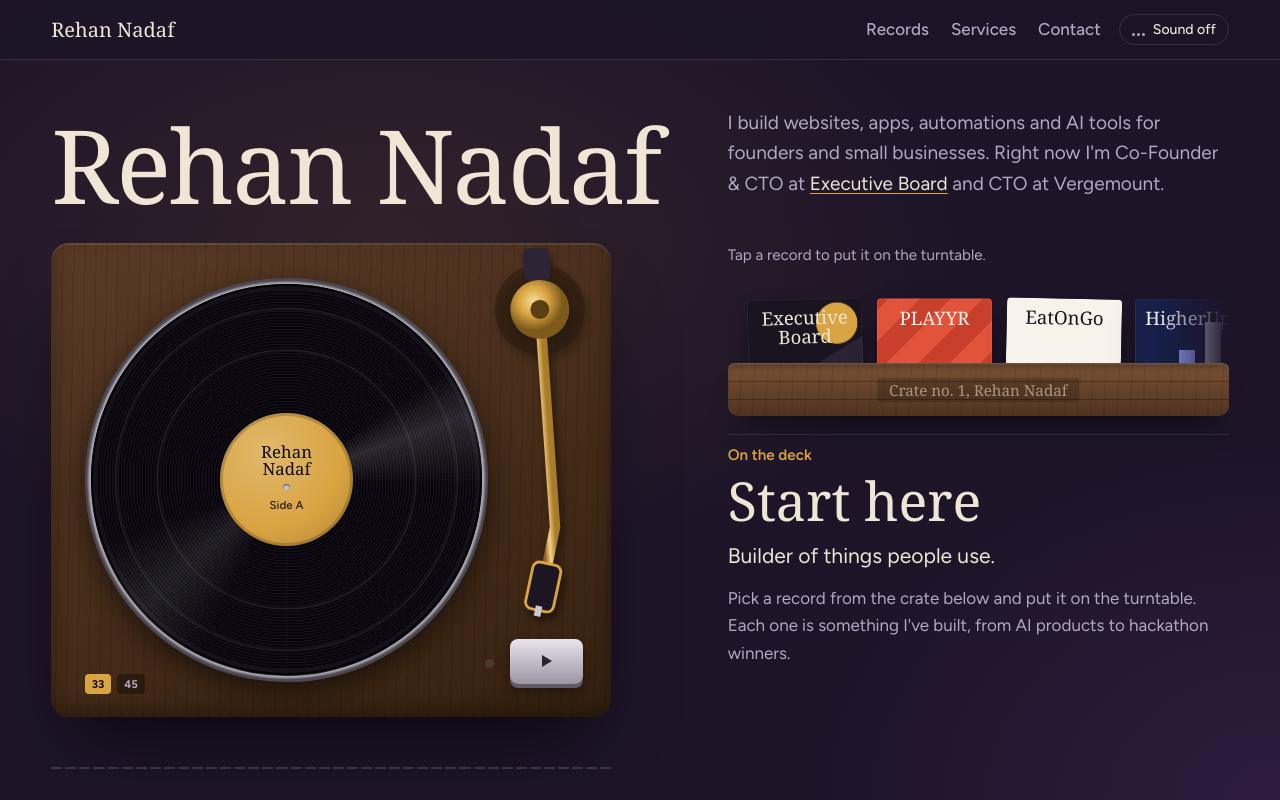
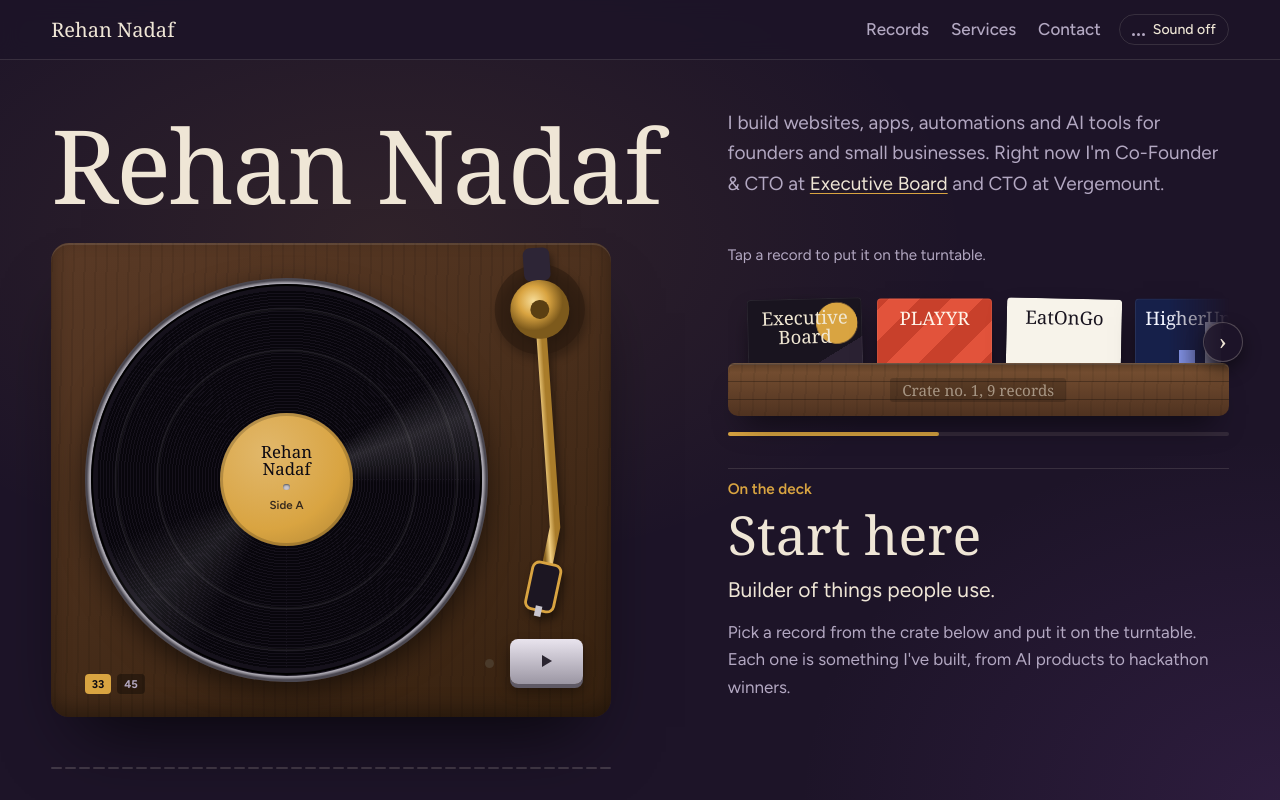
Before and after one commit to rehancodes-web/portfolio, a plain HTML site: page index.html in a window 1280 px wide. Shown: the top 800 px of the page. Drawn offline with Linux system fonts and the light colour scheme; a web font is replaced by a local one.

Commit message:
Scrollable crate, portfolio record, put1meet live link
Mouse wheel, arrow buttons, edge fades, scroll track and arrow keys for the crate. New narrated 'This record player' record. put1meet links to its GitHub Pages site. Safety net so a record always lands even if animation frames are throttled.

Co-Authored-By: Claude Opus 5.5 <noreply@anthropic.com>

```diff
--- a/app.js
+++ b/app.js
@@ -56,8 +56,8 @@
       tag: 'Hidden spots around Bangalore, and people going there.',
       desc: 'Find public ruins, quiet walks and lesser-known places around the city, plan by side of town, and meet people heading to the same spot. Built with an "explore without making it worse" ethic.',
       points: ['Curated spots by area of the city', 'Accounts, follows, meet groups and direct messages', 'Community submissions for new spots'],
-      stack: ['JavaScript', 'Supabase', 'PostgreSQL', 'Vercel'],
-      link: '', color: '#3FA37A',
+      stack: ['JavaScript', 'Supabase', 'PostgreSQL', 'GitHub Pages'],
+      link: 'https://rehancodes-web.github.io/put1meet/put1meet/', linkText: 'Explore put1meet', color: '#3FA37A',
       art: 'repeating-radial-gradient(circle at 30% 70%, #2F8F67 0 10px, #3FA37A 10px 22px)',
       ink: '#F2FFF7', w: 90, key: 7, tempo: 80
     },
@@ -94,6 +94,18 @@
       link: '', color: '#2FB7C4',
       art: 'conic-gradient(#2FB7C4 0 25%, #12434A 0 50%, #2FB7C4 0 75%, #12434A 0) 0 0 / 50% 50%',
       ink: '#F0FEFF', w: 140, key: -5, tempo: 90
+    },
+    {
+      id: 'portfolio', name: 'This record player', short: 'Portfolio', year: '2026',
+      role: 'Designer & developer',
+      tag: 'The site you\'re on right now.',
+      desc: 'A portfolio built as a working turntable. Pull a record out of the crate, drop it on the deck, and the narrator tells you the story behind the project.',
+      points: ['Drag-and-drop records with a custom cursor, tap-to-play on phones', 'Scratchable platter, tonearm and motor easing in plain JavaScript', 'Sound effects synthesised live with the Web Audio API, narration voiced with ElevenLabs'],
+      stack: ['HTML', 'CSS', 'JavaScript', 'Web Audio API', 'ElevenLabs', 'GitHub Pages'],
+      link: 'https://github.com/rehancodes-web/portfolio', linkText: 'See the code on GitHub',
+      color: '#C9B8E8',
+      art: 'radial-gradient(circle at 70% 40%, #0D0A12 0 26%, #C9B8E8 26.5% 29%, #0D0A12 29.5% 36%, transparent 36.5%), linear-gradient(160deg, #3B2A55, #1D1428)',
+      ink: '#EFE6D6', w: 110, key: 0, tempo: 84
     }
   ];
 
@@ -233,6 +245,44 @@
         <span class="crec-sleeve"><span>${esc(p.name)}</span></span>
       </button>
     </li>`).join('');
+
+  // ===== Crate scrolling: wheel, arrows, track, keyboard =====
+  const cratePrev = $('#cratePrev'), crateNext = $('#crateNext'), crateTrack = $('#crateScroll'), crateThumb = $('#crateThumb');
+  $('#crateCount').textContent = `Crate no. 1, ${PROJECTS.length} records`;
+  const crateMax = () => Math.max(0, crateEl.scrollWidth - crateEl.clientWidth);
+  function updateCrateScroll() {
+    const max = crateMax(), x = crateEl.scrollLeft, frac = Math.min(1, crateEl.clientWidth / crateEl.scrollWidth);
+    crateTrack.hidden = max <= 2;
+    crateThumb.style.width = `${frac * 100}%`;
+    crateThumb.style.transform = `translateX(${max ? (x / max) * (1 / frac - 1) * 100 : 0}%)`;
+    cratePrev.classList.toggle('is-hidden', x < 4);
+    crateNext.classList.toggle('is-hidden', x > max - 4);
+    crateEl.classList.toggle('fade-l', x > 4);
+    crateEl.classList.toggle('fade-r', x < max - 4);
+  }
+  crateEl.addEventListener('scroll', updateCrateScroll, { passive: true });
+  window.addEventListener('resize', updateCrateScroll);
+  requestAnimationFrame(updateCrateScroll);
+  const flip = dir => crateEl.scrollBy({ left: dir * crateEl.clientWidth * .7, behavior: reduceMotion ? 'auto' : 'smooth' });
+  cratePrev.addEventListener('click', () => flip(-1));
+  crateNext.addEventListener('click', () => flip(1));
+  // a vertical mouse wheel flips through the crate, then lets the page scroll at either end
+  crateEl.addEventListener('wheel', e => {
+    if (Math.abs(e.deltaY) <= Math.abs(e.deltaX)) return;
+    const max = crateMax(), x = crateEl.scrollLeft;
+    if ((e.deltaY < 0 && x <= 0) || (e.deltaY > 0 && x >= max - 1)) return;
+    e.preventDefault();
+    crateEl.scrollLeft = x + e.deltaY * 1.2;
+  }, { passive: false });
+  crateTrack.addEventListener('click', e => {
+    const r = crateTrack.getBoundingClientRect();
+    crateEl.scrollTo({ left: ((e.clientX - r.left) / r.width) * crateMax(), behavior: reduceMotion ? 'auto' : 'smooth' });
+  });
+  crateEl.addEventListener('keydown', e => {
+    const btn = e.target.closest('.crec-btn'); if (!btn || (e.key !== 'ArrowRight' && e.key !== 'ArrowLeft')) return;
+    const li = btn.closest('.crec'), next = e.key === 'ArrowRight' ? li.nextElementSibling : li.previousElementSibling;
+    if (next) { e.preventDefault(); const b = $('.crec-btn', next); b.focus({ preventScroll: true }); next.scrollIntoView({ behavior: reduceMotion ? 'auto' : 'smooth', inline: 'nearest', block: 'nearest' }); }
+  });
 
   // ===== Render back cover =====
   $('#tracks').innerHTML = SERVICES.map((s, i) => `
@@ -381,13 +431,17 @@
     record.classList.add('lifted');
     const t = deckTarget();
     g.k = .16; g.tx = t.x; g.ty = t.y; g.ts = t.s; g.tr = g.r + 120;
-    g.done = () => {
+    let landed = false;
+    const finish = () => {
+      if (landed) return; landed = true; g.done = null;
       setLabel(p); current = p; currentIndex = i; markCrate(i); showNotes(p); Narrator.load(p.id);
       record.classList.remove('lifted');
-      ghost.remove(); ghost = null; busy = false;
-      angle = 0;
+      if (ghost) { ghost.remove(); ghost = null; }
+      busy = false; angle = 0;
       setTimeout(() => setPlaying(true), wasPlaying ? 120 : 60);
     };
+    g.done = finish;
+    setTimeout(finish, 1400); // safety net if the browser throttles animation frames
   }
   function returnToCrate(i) {
     const disc = $(`.crec[data-i="${i}"] .crec-disc`), r = disc.getBoundingClientRect(), c = rectCentre(r);
--- a/audio/narration.json
+++ b/audio/narration.json
@@ -207,5 +207,26 @@
     "text": "It's built for people who want to be good at more than one thing."
    }
   ]
+ },
+ "portfolio": {
+  "duration": 21.97,
+  "cues": [
+   {
+    "t": 0.05,
+    "text": "This is the record player you're using right now."
+   },
+   {
+    "t": 2.87,
+    "text": "Rehan built this site as a working turntable: pull a record out of the crate, drop it on the deck, and it tells you the story behind the project."
+   },
+   {
+    "t": 11.42,
+    "text": "The platter, the tonearm and the scratching are all plain JavaScript, and every sound effect is generated live in your browser."
+   },
+   {
+    "t": 18.97,
+    "text": "And the voice you're hearing was recorded with ElevenLabs."
+   }
+  ]
  }
 }
--- a/index.html
+++ b/index.html
@@ -92,9 +92,12 @@
       <div class="crate-wrap">
         <p class="crate-hint" id="crateHint"><span class="hint-fine">Drag a record onto the turntable to play it.</span><span class="hint-touch">Tap a record to put it on the turntable.</span></p>
         <div class="crate" id="crate">
-          <div class="crate-front" aria-hidden="true"><span>Crate no. 1, Rehan Nadaf</span></div>
+          <button class="crate-arrow prev" id="cratePrev" type="button" aria-label="Flip back through the crate"><span aria-hidden="true">‹</span></button>
+          <button class="crate-arrow next" id="crateNext" type="button" aria-label="Flip forward through the crate"><span aria-hidden="true">›</span></button>
+          <div class="crate-front" aria-hidden="true"><span id="crateCount">Crate no. 1, Rehan Nadaf</span></div>
           <ul class="crate-records" id="crateRecords"></ul>
         </div>
+        <div class="crate-scroll" id="crateScroll" aria-hidden="true"><span id="crateThumb"></span></div>
       </div>
     </section>
 
--- a/style.css
+++ b/style.css
@@ -98,7 +98,25 @@ p { margin: 0; }
 .deck-col { grid-area: deck; min-width: 0; }
 .sleeve-notes { grid-area: notes; min-width: 0; padding-top: 8px; border-top: 1px solid var(--line); }
 .crate-wrap { grid-area: crate; min-width: 0; }
-.crate-records { mask-image: linear-gradient(90deg, #000 85%, transparent); }
+.crate-records { scroll-behavior: smooth; overscroll-behavior-x: contain; }
+.crate-records.fade-r { mask-image: linear-gradient(90deg, #000 88%, transparent); }
+.crate-records.fade-l { mask-image: linear-gradient(90deg, transparent, #000 12%); }
+.crate-records.fade-l.fade-r { mask-image: linear-gradient(90deg, transparent, #000 12%, #000 88%, transparent); }
+.crate-arrow {
+  position: absolute; z-index: 3; top: 34%; width: 40px; height: 40px; border-radius: 50%;
+  border: 1px solid rgba(239,230,214,.25); background: rgba(29,20,40,.88); color: var(--text);
+  font: 400 1.5rem/1 var(--serif); display: grid; place-items: center; cursor: pointer;
+  box-shadow: 0 8px 18px rgba(0,0,0,.45);
+  transition: opacity .3s var(--ease-out), transform .3s var(--ease-out), border-color .2s, color .2s;
+}
+.crate-arrow:hover { border-color: var(--brass); color: var(--brass); }
+.crate-arrow.prev { left: -14px; } .crate-arrow.next { right: -14px; }
+.crate-arrow.is-hidden { opacity: 0; pointer-events: none; transform: scale(.85); }
+.crate-arrow span { margin-top: -3px; }
+.crate-scroll { position: relative; height: 4px; margin-top: 30px; border-radius: 4px; background: rgba(239,230,214,.1); cursor: pointer; }
+.crate-scroll[hidden] { display: none; }
+.crate-scroll::before { content: ""; position: absolute; inset: -10px 0; }
+.crate-scroll span { position: absolute; left: 0; top: 0; height: 100%; border-radius: 4px; background: var(--brass); transition: transform .15s linear; }
 
 /* turntable */
 .deck { width: min(100%, 560px); }
```
Also changed, not shown: 1 other file.
